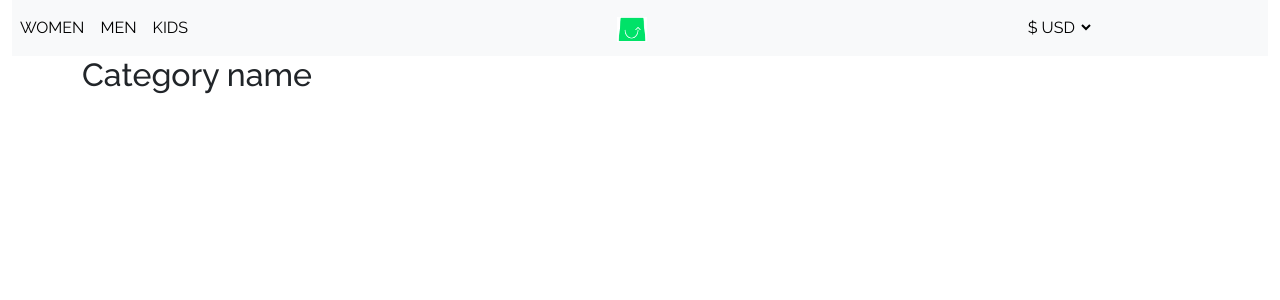
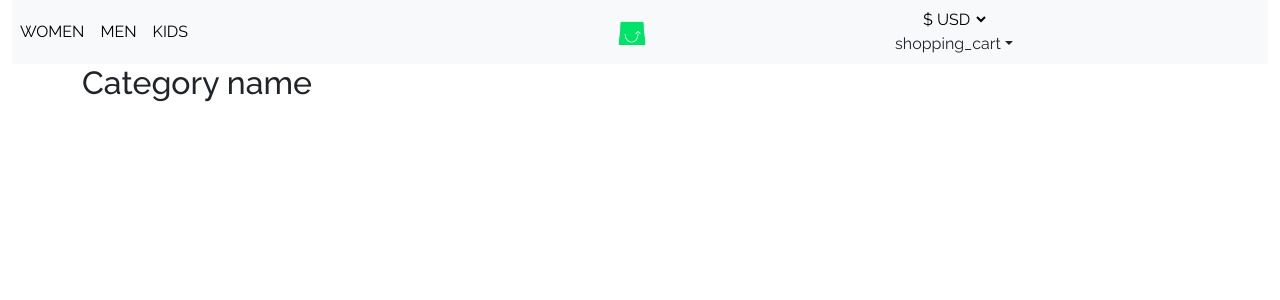
Before and after one commit to 0xOneBeing/Scandiweb-Junior-Frontend-Test, a React (Create React App) app: page / in a window 1280 px wide. Shown: the top 300 px of the page. Built offline with nearby package versions, Linux system fonts and the light colour scheme; a web font is replaced by a local one.

Commit message:
Housekeeping on Navbar.js

```diff
--- a/src/components/Navbar.js
+++ b/src/components/Navbar.js
@@ -18,12 +18,29 @@ function Navbar() {
                     </a>
                 </div>
                 <div className="actions col-md-4">
-                    <div className='currencySwitcher'>
-                        <select className="currency" name="currency" id='currency'>
-                            <option value="usd">$ USD</option>
-                            <option value="eur">€ EUR</option>
-                            <option value="jpy">¥ JPY</option>
-                        </select>
+                    <div className='currencySwitcher col-md-6'>
+                        <div className="row">
+                            <div className="col">
+                                <select className="currency" name="currency" id='currency'>
+                                    <option value="usd">$ USD</option>
+                                    <option value="eur">€ EUR</option>
+                                    <option value="jpy">¥ JPY</option>
+                                </select>
+                            </div>
+                            <div className="col">
+                            <span>
+                                <a className="nav-link dropdown-toggle" href="#" role="button" data-bs-toggle="dropdown">shopping_cart</a>
+                                <ul className="dropdown-menu">
+                                    <li><a className="dropdown-item" href="#">Link</a></li>
+                                    <li><a className="dropdown-item" href="#">Another link</a></li>
+                                    <li><a className="dropdown-item" href="#">A third link</a></li>
+                                </ul>
+                            </span>
+                            </div>
+                        </div>
+                    </div>
+                    <div className="nav-item dropdown">
+                        {/* <span className="glyphicon glyphicon-shopping-cart"></span> */}
                     </div>
                 </div>
             </div>
```
